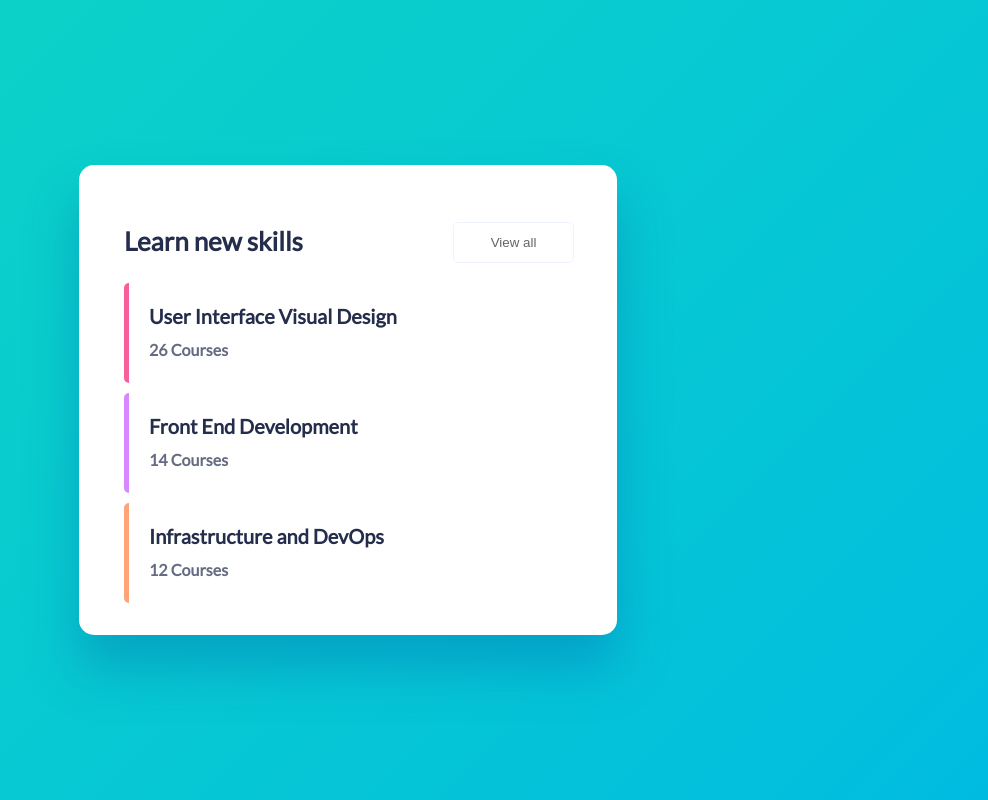
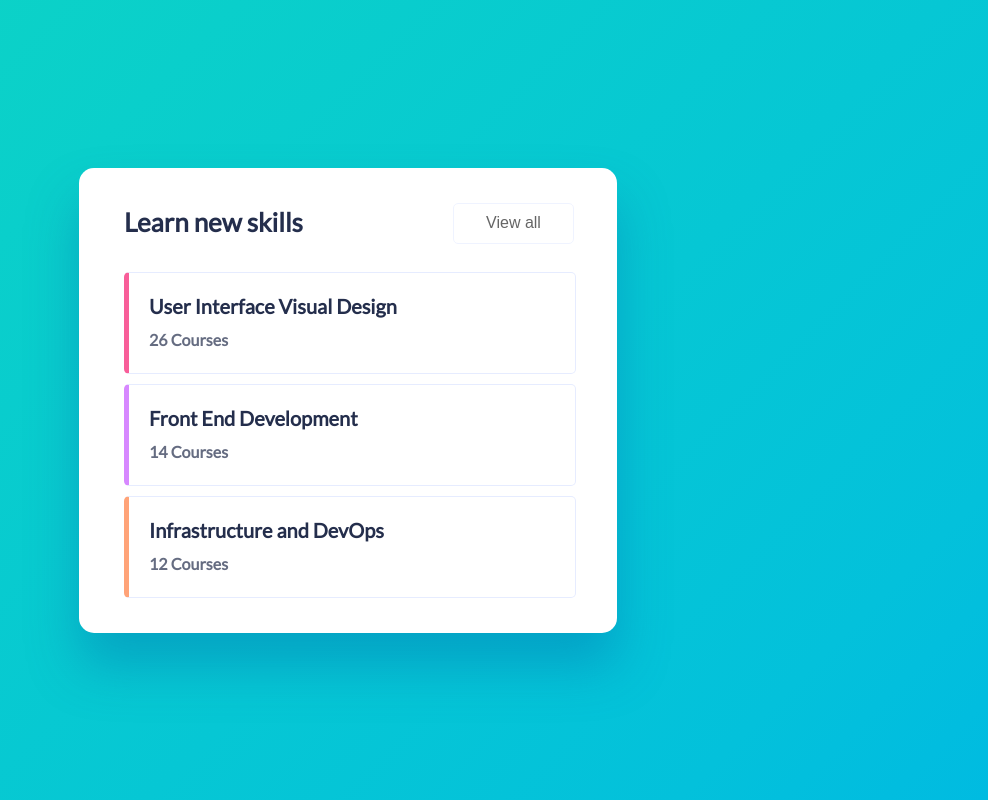
Before and after one commit to elshanx/random-css-designs, a plain HTML site: page skills-list/index.html in a window 1280 px wide. Shown: the whole page, without its empty margins (292-1280 px from the left). Drawn offline with Linux system fonts and the light colour scheme.

Commit message:
Added semantic markup

```diff
--- a/skills-list/index.html
+++ b/skills-list/index.html
@@ -8,34 +8,34 @@
   </head>
   <body>
     <main class="container">
-      <div class="container__header">
-        <div class="container__header--heading">
-          <h1 class="skills-h1">Learn new skills</h1>
+      <div class="header">
+        <div class="header__heading">
+          <h1 class="header__heading--h1">Learn new skills</h1>
         </div>
-        <div class="container__header--btn">
-          <button class="view-btn">View all</button>
+        <div class="header__btn">
+          <button class="header__btn--view">View all</button>
         </div>
       </div>
-      <div class="container__skills">
-        <div class="container__skills--item item1">
-          <h2 class="container__skills--heading">
+      <div class="skills">
+        <div class="skills__category">
+          <h2 class="skills__category--heading">
             User Interface Visual Design
           </h2>
-          <span class="container__skills--courses">26 Courses</span>
+          <span class="skills__category--courses">26 Courses</span>
         </div>
 
-        <div class="container__skills--item item2">
-          <h2 class="container__skills--heading">
+        <div class="skills__category">
+          <h2 class="skills__category--heading">
             Front End Development
           </h2>
-          <span class="container__skills--courses">14 Courses</span>
+          <span class="skills__category--courses">14 Courses</span>
         </div>
 
-        <div class="container__skills--item item3">
-          <h2 class="container__skills--heading">
+        <div class="skills__category">
+          <h2 class="skills__category--heading">
             Infrastructure and DevOps
           </h2>
-          <span class="container__skills--courses">12 Courses</span>
+          <span class="skills__category--courses">12 Courses</span>
         </div>
       </div>
     </main>
--- a/skills-list/style.css
+++ b/skills-list/style.css
@@ -29,10 +29,8 @@ body {
     #0dd5c4 100%
   );
   color: var(--heading-color1);
-
   font-family: "Lato", sans-serif;
   line-height: 2.3rem;
-
   display: flex;
   align-items: center;
   justify-content: center;
@@ -40,86 +38,80 @@ body {
 
 .container {
   width: 35%;
-  height: 50%;
-
   padding: 3.5rem 4.5rem;
-
   box-shadow: 0 3.3rem 5.1rem rgba(0, 96, 167, 0.35);
   border-radius: 1.5rem;
   background-color: #fff;
-
   display: flex;
   flex-direction: column;
   justify-content: space-around;
 }
 
-.container__header {
+.header {
   display: inline-flex;
   justify-content: space-between;
   align-items: center;
   width: 100%;
+  margin-bottom: 3rem;
 }
 
-.container__header--heading {
-  margin: 3rem 0;
-}
-
-.skills-h1 {
+.header__heading--h1 {
   font-size: 2.6rem;
 }
 
-.container__header--btn {
+.header__btn {
   width: 11.9rem;
   height: 3.9rem;
 }
 
-.view-btn {
+.header__btn--view {
   outline: none;
   cursor: pointer;
   width: 100%;
   height: 100%;
+  font-size: 1.6rem;
   border-radius: 0.5rem;
   border: 1px solid #e6ecff;
   background-color: #fff;
   opacity: 0.6;
 }
 
-.container__skills--item {
+.skills__category {
   border-radius: 0.5rem;
   padding-left: 2rem;
   height: 10rem;
-  width: 100%;
-
+  width: 95%;
+  border: 1px solid #e6ecff;
   display: flex;
   justify-content: center;
   align-items: flex-start;
   flex-direction: column;
 }
 
-.container__skills--item:not(:last-child) {
+.skills__category:not(:last-child) {
   margin-bottom: 1rem;
 }
 
-.container__skills--heading {
+.skills__category--heading {
   font-size: 2rem;
   padding-bottom: 1rem;
 }
 
-.container__skills--courses {
+.skills__category--courses {
   opacity: 0.7;
   color: var(--heading-color1);
   font-size: 1.6rem;
   font-weight: bold;
 }
 
-.item1 {
+.skills__category:nth-child(1) {
   border-left: var(--border-color1) 0.5rem solid;
 }
 
-.item2 {
+.skills__category:nth-child(2) {
   border-left: var(--border-color2) 0.5rem solid;
 }
 
-.item3 {
+.skills__category:nth-child(3) {
   border-left: var(--border-color3) 0.5rem solid;
 }
```
